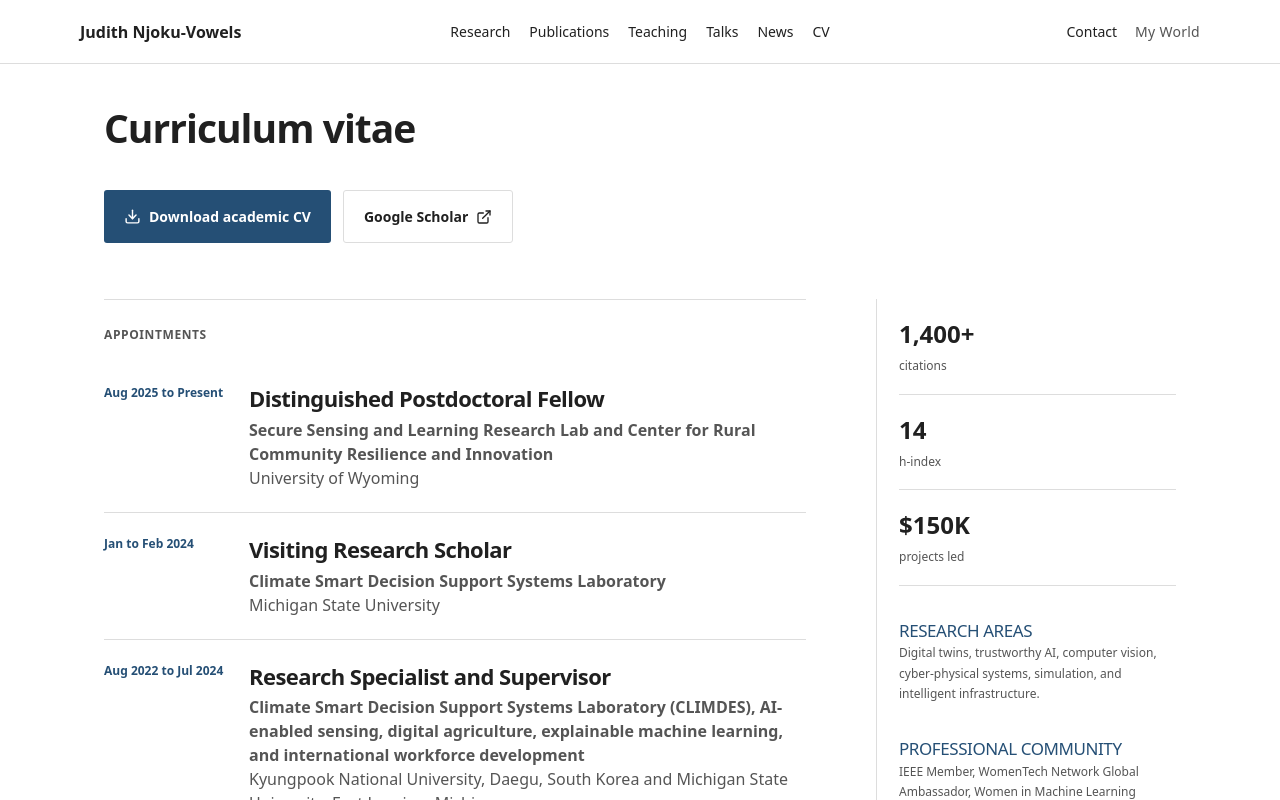
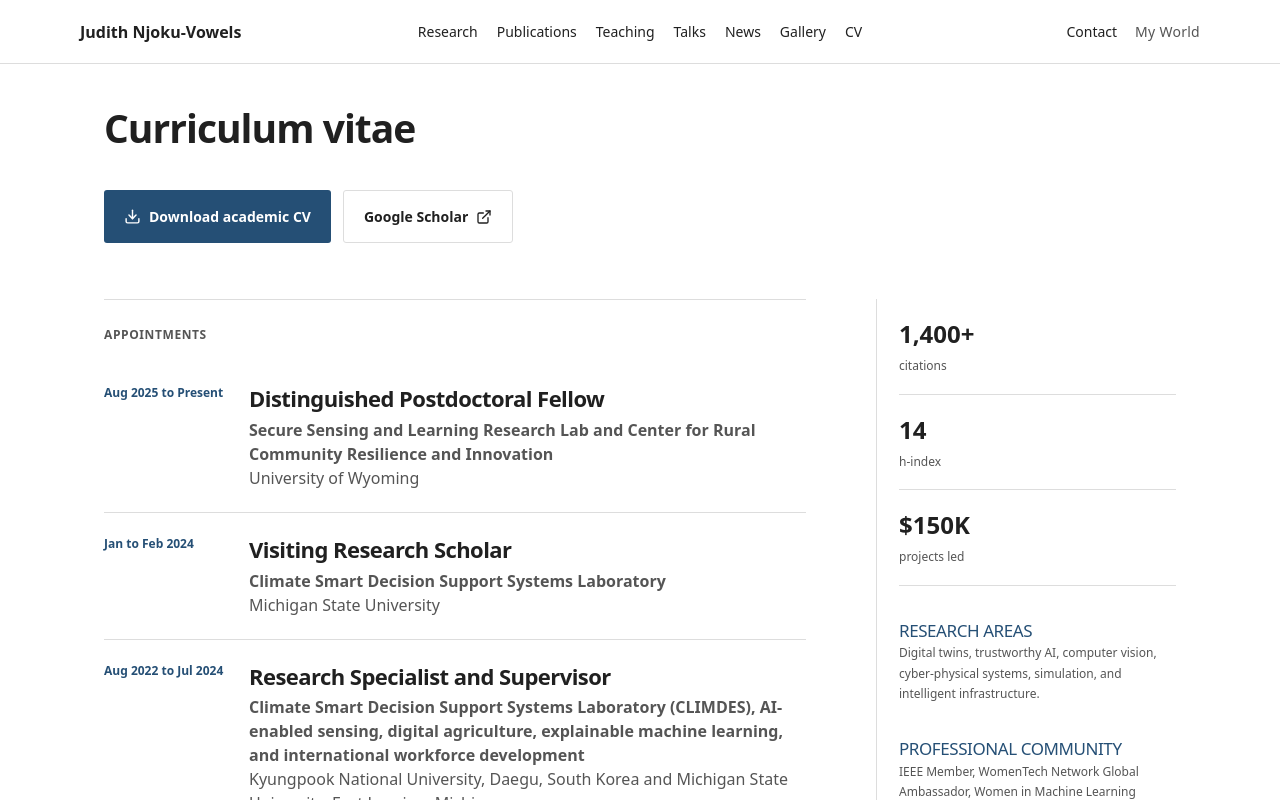
Before and after one commit to Judith989/judith-website-2026, a Next.js app: page /cv in a window 1280 px wide. Shown: the top 800 px of the page. Built offline with nearby package versions, Linux system fonts and the light colour scheme; no server answers.

Commit message:
Restore Gallery to main navigation

```diff
--- a/app/site-chrome.tsx
+++ b/app/site-chrome.tsx
@@ -7,6 +7,7 @@ const navigation = [
   ["Teaching", "/teaching"],
   ["Talks", "/talks"],
   ["News", "/news"],
+  ["Gallery", "/gallery"],
   ["CV", "/cv"],
 ];
 
```
